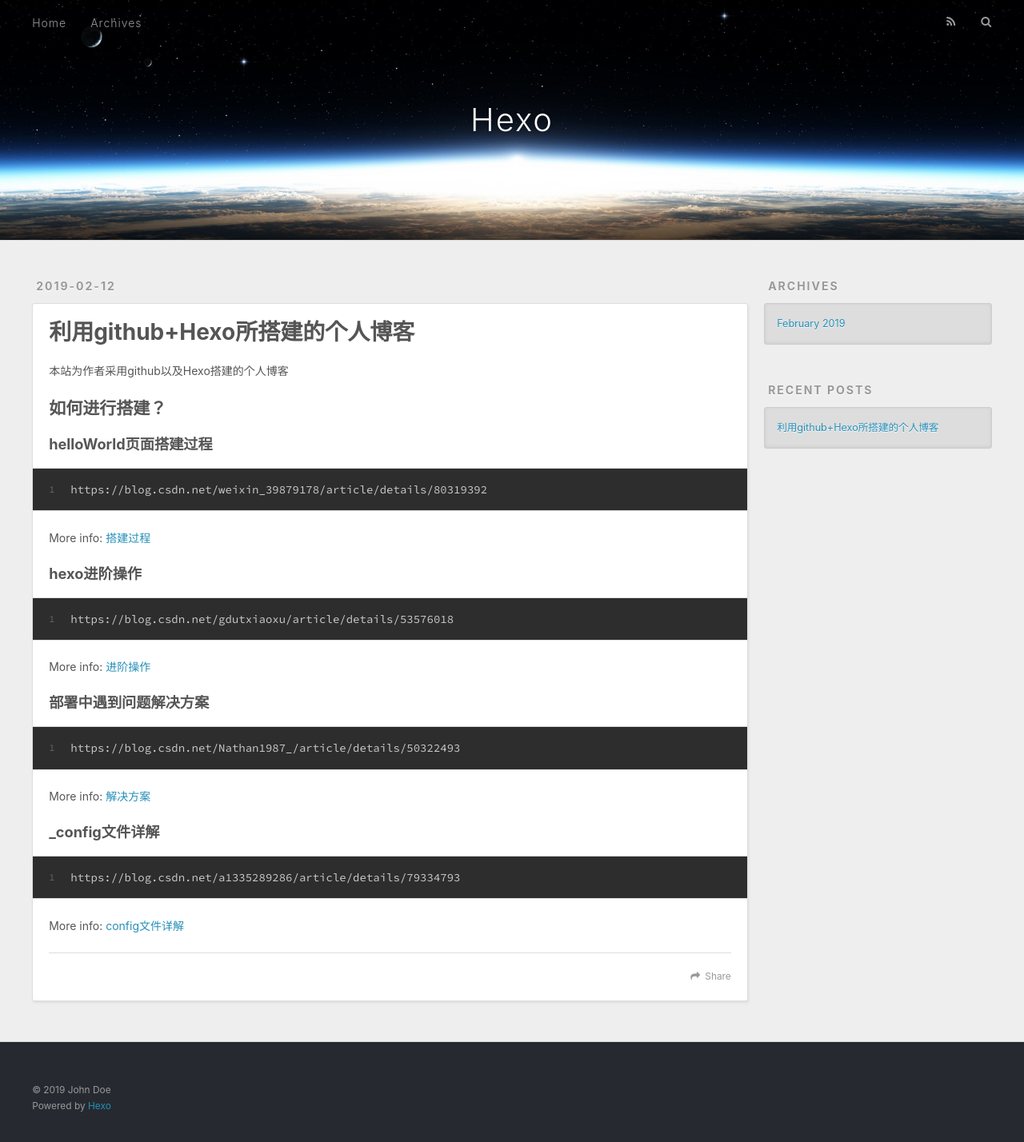
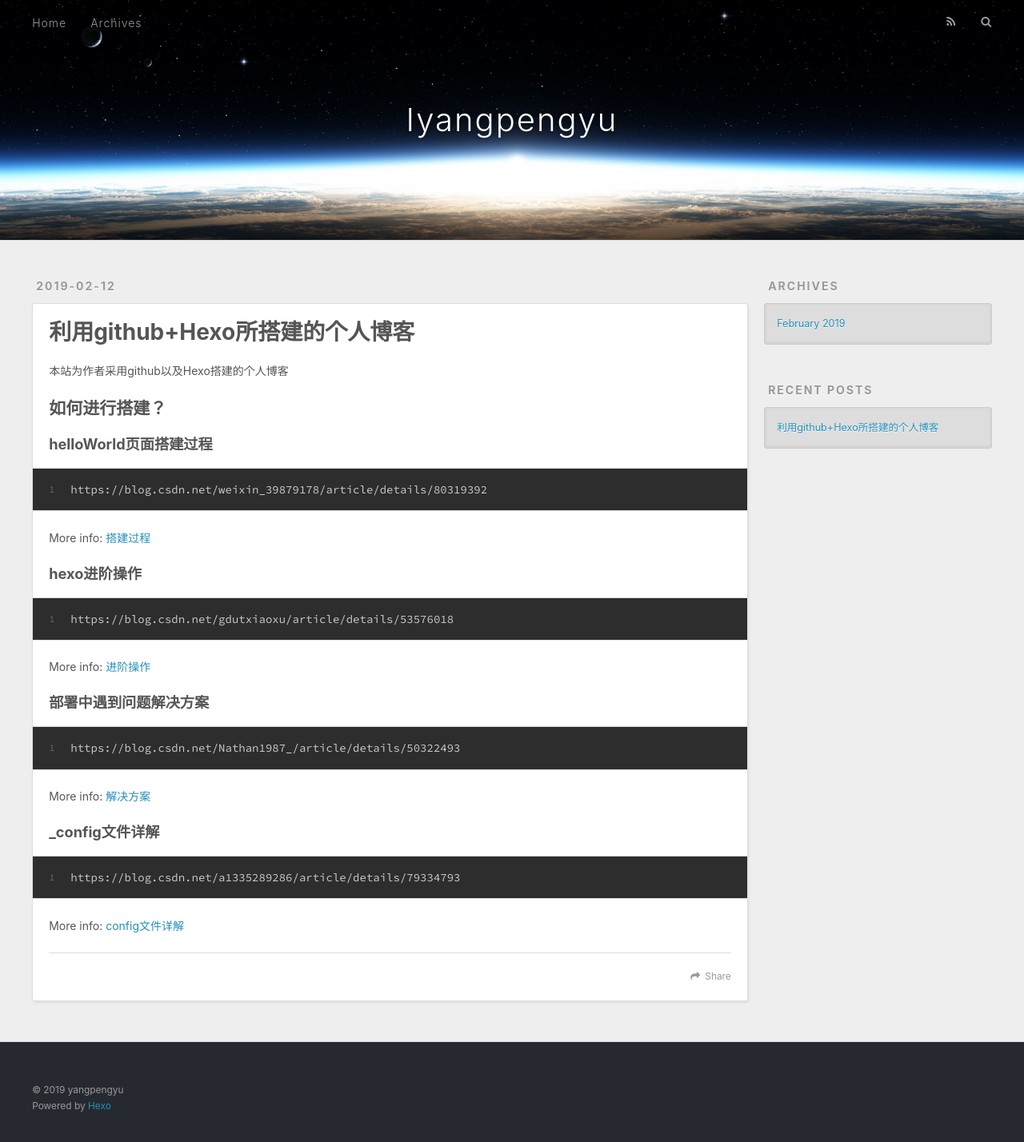
Before and after one commit to iyangpengyu/iyangpengyu, a plain HTML site: page index.html in a window 1280 px wide. Shown: the whole page at 80% size. Drawn offline with nearby package versions, Linux system fonts and the light colour scheme.

Commit message:
Site updated: 2019-02-12 18:16:08

```diff
--- a/index.html
+++ b/index.html
@@ -5,17 +5,17 @@
 
 
 
-  <title>Hexo</title>
+  <title>Iyangpengyu</title>
   <meta name="viewport" content="width=device-width, initial-scale=1, maximum-scale=1">
   <meta property="og:type" content="website">
-<meta property="og:title" content="Hexo">
+<meta property="og:title" content="Iyangpengyu">
 <meta property="og:url" content="http://yoursite.com/index.html">
-<meta property="og:site_name" content="Hexo">
+<meta property="og:site_name" content="Iyangpengyu">
 <meta property="og:locale" content="default">
 <meta name="twitter:card" content="summary">
-<meta name="twitter:title" content="Hexo">
+<meta name="twitter:title" content="Iyangpengyu">
 
-    <link rel="alternate" href="/iyangpengyu/atom.xml" title="Hexo" type="application/atom+xml">
+    <link rel="alternate" href="/iyangpengyu/atom.xml" title="Iyangpengyu" type="application/atom+xml">
 
 
     <link rel="icon" href="/favicon.png">
@@ -34,7 +34,7 @@
   <div id="header-outer" class="outer">
     <div id="header-title" class="inner">
       <h1 id="logo-wrap">
-        <a href="/iyangpengyu/" id="logo">Hexo</a>
+        <a href="/iyangpengyu/" id="logo">Iyangpengyu</a>
       </h1>
 
     </div>
@@ -97,7 +97,7 @@
 
     </div>
     <footer class="article-footer">
-      <a data-url="http://yoursite.com/2019/02/12/hello-world/" data-id="cjs1lp0o10000o8wcgxo4wd27" class="article-share-link">Share</a>
+      <a data-url="http://yoursite.com/2019/02/12/hello-world/" data-id="cjs1lzz260000sowckaoy6n8g" class="article-share-link">Share</a>
 
 
     </footer>
@@ -153,7 +153,7 @@
 
   <div class="outer">
     <div id="footer-info" class="inner">
-      &copy; 2019 John Doe<br>
+      &copy; 2019 yangpengyu<br>
       Powered by <a href="http://hexo.io/" target="_blank">Hexo</a>
     </div>
   </div>
```
Also changed, not shown: 2019/02/12/hello-world/index.html (+6 -6 lines), archives/2019/02/index.html (+7 -7 lines), archives/2019/index.html (+7 -7 lines), archives/index.html (+7 -7 lines).
